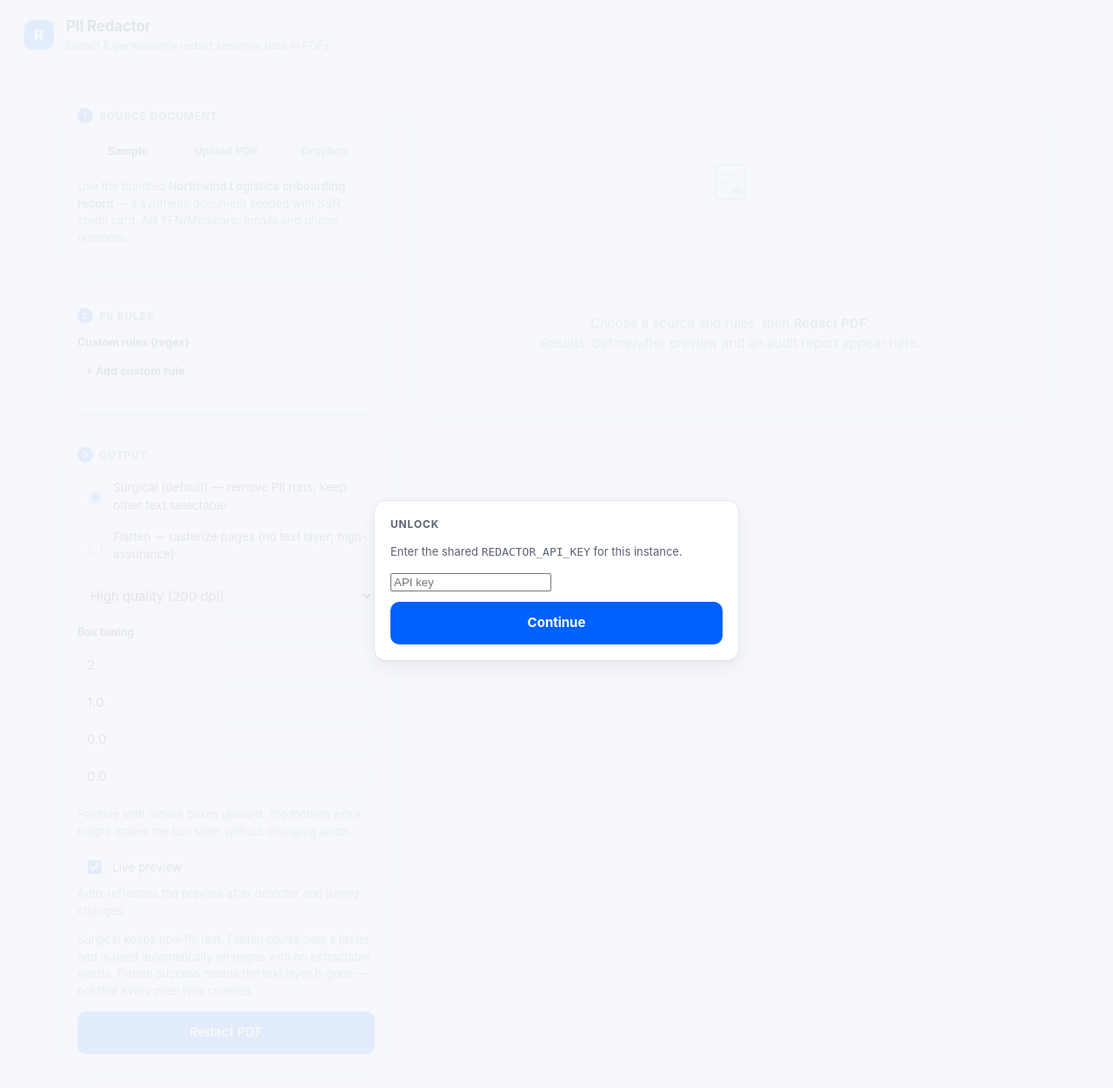
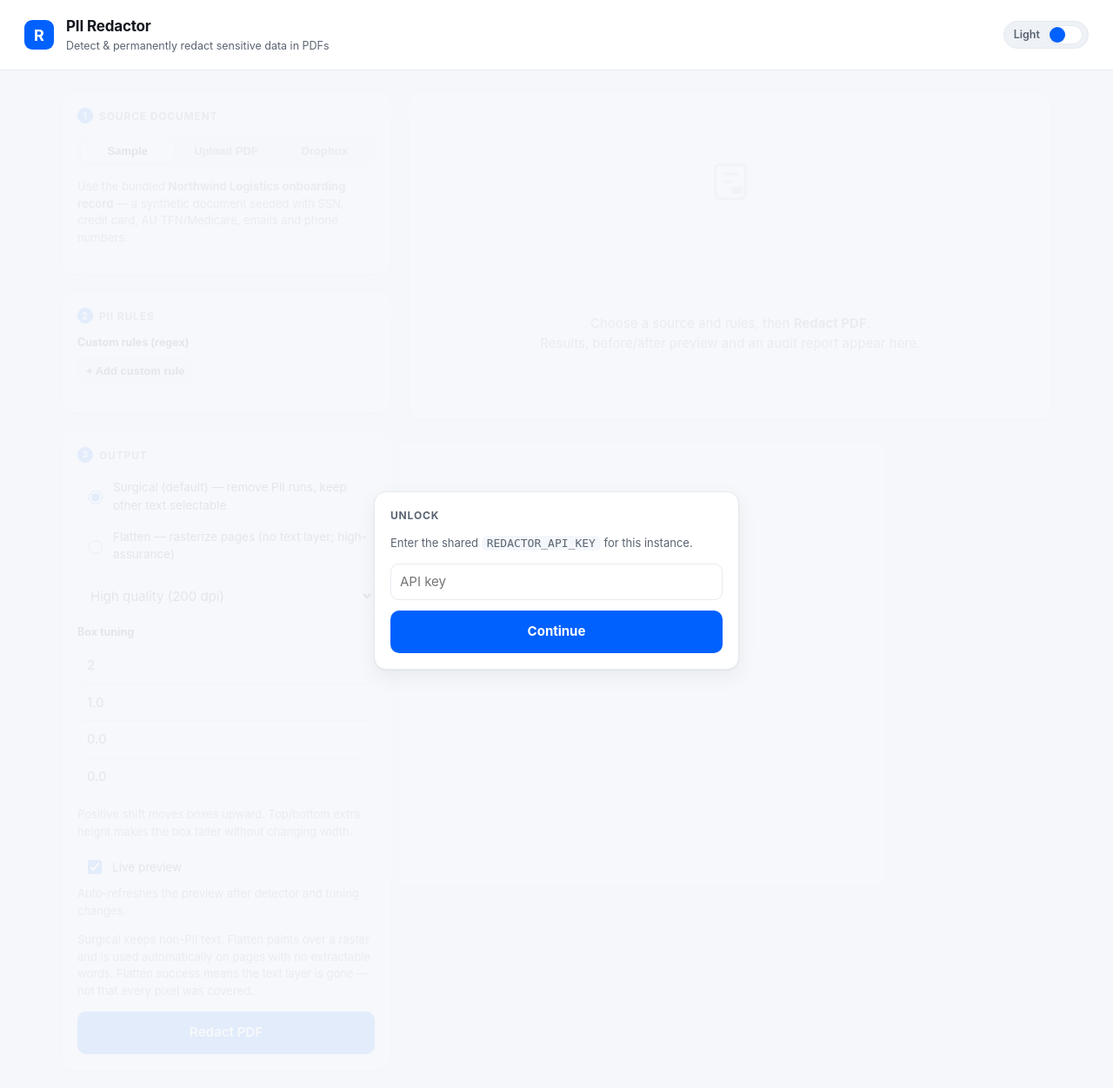
Before and after one commit to lukepurcell/pii-redactor, a Flask app: page / in a window 1280 px wide. Shown: the top 1251 px of the page at 87% size. Run offline with Flask 3, Linux system fonts and the light colour scheme.

Commit message:
Add dark mode with a header theme toggle.
Extend the UI CSS variables for light/dark surfaces, persist the choice in
localStorage, and keep the sticky header above the auth gate so the switch
stays clickable before unlock.

Co-authored-by: lukepurcell <lukepurcell@users.noreply.github.com>

```diff
--- a/templates/index.html
+++ b/templates/index.html
@@ -4,83 +4,129 @@
 <meta charset="utf-8">
 <meta name="viewport" content="width=device-width, initial-scale=1">
 <title>PII Redactor — MVP</title>
+<script>
+(function(){
+  try{
+    var stored = localStorage.getItem("theme");
+    var theme = (stored === "light" || stored === "dark")
+      ? stored
+      : (window.matchMedia("(prefers-color-scheme: dark)").matches ? "dark" : "light");
+    document.documentElement.setAttribute("data-theme", theme);
+  }catch(e){
+    document.documentElement.setAttribute("data-theme", "light");
+  }
+})();
+</script>
 <style>
   :root{
+    color-scheme: light;
     --bg:#f6f8fb; --panel:#ffffff; --ink:#13171f; --muted:#5b6472;
     --line:#e6eaf0; --accent:#0061fe; --accent-ink:#fff;
     --high:#d6253b; --medium:#c2790b; --low:#3a7d44; --ok:#16855c; --okbg:#e7f7ef;
     --radius:14px; --shadow:0 1px 2px rgba(16,24,40,.05),0 8px 24px rgba(16,24,40,.06);
+    --surface:#eef1f6; --surface-2:#f4f7fb; --elevated:#fff;
+    --badge-high-bg:#fde8eb; --badge-medium-bg:#fbf0dd; --badge-low-bg:#e6f4ea;
+    --fail-bg:#fde8eb; --gate-scrim:rgba(246,248,251,.92);
+    --control-shadow:0 1px 2px rgba(0,0,0,.08);
+  }
+  [data-theme="dark"]{
+    color-scheme: dark;
+    --bg:#0f1419; --panel:#1a222d; --ink:#e8edf4; --muted:#9aa3b2;
+    --line:#2a3441; --accent:#3d8bfd; --accent-ink:#fff;
+    --high:#f07178; --medium:#e0a84a; --low:#6bcf7f; --ok:#3dba84; --okbg:#163528;
+    --shadow:0 1px 2px rgba(0,0,0,.35),0 8px 24px rgba(0,0,0,.4);
+    --surface:#243040; --surface-2:#1e2834; --elevated:#2a3544;
+    --badge-high-bg:#3a1f24; --badge-medium-bg:#3a2e1a; --badge-low-bg:#1a3224;
+    --fail-bg:#3a1f24; --gate-scrim:rgba(15,20,25,.92);
+    --control-shadow:0 1px 2px rgba(0,0,0,.4);
   }
   *{box-sizing:border-box}
   body{margin:0;background:var(--bg);color:var(--ink);
     font:15px/1.5 -apple-system,BlinkMacSystemFont,"Segoe UI",Roboto,Helvetica,Arial,sans-serif}
   header{background:var(--panel);border-bottom:1px solid var(--line);padding:18px 28px;
-    display:flex;align-items:center;gap:14px;position:sticky;top:0;z-index:5}
-  .logo{width:34px;height:34px;border-radius:9px;background:var(--accent);color:#fff;
-    display:grid;place-items:center;font-weight:700;font-size:18px}
+    display:flex;align-items:center;gap:14px;position:sticky;top:0;z-index:30}
+  .logo{width:34px;height:34px;border-radius:9px;background:var(--accent);color:var(--accent-ink);
+    display:grid;place-items:center;font-weight:700;font-size:18px;flex-shrink:0}
   header h1{font-size:17px;margin:0;font-weight:650;letter-spacing:-.01em}
   header p{margin:0;color:var(--muted);font-size:12.5px}
+  .theme-switch{margin-left:auto;flex-shrink:0;display:inline-flex;align-items:center;gap:8px;
+    border:1px solid var(--line);background:var(--surface);border-radius:999px;padding:4px 6px 4px 10px;
+    cursor:pointer;font:inherit;color:var(--muted);font-size:12.5px;font-weight:600}
+  .theme-switch:hover{color:var(--ink)}
+  .theme-switch .theme-label{min-width:2.6em}
+  .theme-switch .track{position:relative;width:40px;height:22px;border-radius:999px;
+    background:var(--elevated);box-shadow:inset 0 0 0 1px var(--line);transition:background .2s}
+  .theme-switch .thumb{position:absolute;top:2px;left:2px;width:18px;height:18px;border-radius:50%;
+    background:var(--accent);box-shadow:var(--control-shadow);transition:transform .2s}
+  [data-theme="dark"] .theme-switch .thumb{transform:translateX(18px)}
   .wrap{max-width:1180px;margin:24px auto;padding:0 20px;display:grid;
     grid-template-columns:380px 1fr;gap:20px;align-items:start}
-  @media(max-width:880px){.wrap{grid-template-columns:1fr}}
+  @media(max-width:880px){
+    .wrap{grid-template-columns:1fr}
+    header{padding:14px 16px;gap:10px}
+    .theme-switch .theme-label{display:none}
+  }
   .card{background:var(--panel);border:1px solid var(--line);border-radius:var(--radius);
     box-shadow:var(--shadow);padding:18px 18px}
   .card h2{font-size:12px;text-transform:uppercase;letter-spacing:.07em;color:var(--muted);
     margin:0 0 12px}
   .step{display:inline-grid;place-items:center;width:18px;height:18px;border-radius:50%;
-    background:var(--accent);color:#fff;font-size:11px;margin-right:7px;vertical-align:1px}
-  .tabs{display:flex;gap:6px;background:#eef1f6;padding:4px;border-radius:10px;margin-bottom:12px}
+    background:var(--accent);color:var(--accent-ink);font-size:11px;margin-right:7px;vertical-align:1px}
+  .tabs{display:flex;gap:6px;background:var(--surface);padding:4px;border-radius:10px;margin-bottom:12px}
   .tabs button{flex:1;border:0;background:transparent;padding:7px 8px;border-radius:7px;
     font-size:13px;color:var(--muted);cursor:pointer;font-weight:550}
-  .tabs button.active{background:#fff;color:var(--ink);box-shadow:0 1px 2px rgba(0,0,0,.08)}
+  .tabs button.active{background:var(--elevated);color:var(--ink);box-shadow:var(--control-shadow)}
   .pane{display:none} .pane.active{display:block}
-  label.file,input[type=text]{width:100%}
-  input[type=text]{padding:9px 10px;border:1px solid var(--line);border-radius:9px;font:inherit}
+  label.file,input[type=text],input[type=password]{width:100%}
+  input[type=text],input[type=password],select{
+    padding:9px 10px;border:1px solid var(--line);border-radius:9px;font:inherit;
+    background:var(--panel);color:var(--ink)}
   .muted{color:var(--muted);font-size:13px}
   .group{margin-bottom:14px}
   .group h3{font-size:12.5px;margin:0 0 7px;color:var(--ink);font-weight:650}
   .chk{display:flex;align-items:center;gap:9px;padding:6px 8px;border-radius:8px}
-  .chk:hover{background:#f4f7fb}
+  .chk:hover{background:var(--surface-2)}
   .chk input{width:16px;height:16px;accent-color:var(--accent)}
   .chk .lab{flex:1;font-size:13.5px}
   .badge{font-size:10.5px;font-weight:700;padding:2px 7px;border-radius:999px;text-transform:uppercase;letter-spacing:.03em}
-  .b-high{background:#fde8eb;color:var(--high)} .b-medium{background:#fbf0dd;color:var(--medium)}
-  .b-low{background:#e6f4ea;color:var(--low)}
+  .b-high{background:var(--badge-high-bg);color:var(--high)}
+  .b-medium{background:var(--badge-medium-bg);color:var(--medium)}
+  .b-low{background:var(--badge-low-bg);color:var(--low)}
   .customrow{display:flex;gap:6px;margin-bottom:6px}
   .customrow input{flex:1}
-  .btn{border:0;border-radius:10px;padding:10px 14px;font:inherit;font-weight:650;cursor:pointer}
-  .btn.primary{background:var(--accent);color:#fff;width:100%;font-size:15px;padding:13px}
+  .btn{border:0;border-radius:10px;padding:10px 14px;font:inherit;font-weight:650;cursor:pointer;text-decoration:none;display:inline-block}
+  .btn.primary{background:var(--accent);color:var(--accent-ink);width:100%;font-size:15px;padding:13px}
   .btn.primary:disabled{opacity:.55;cursor:progress}
-  .btn.ghost{background:#eef1f6;color:var(--ink)}
+  .btn.ghost{background:var(--surface);color:var(--ink)}
   .btn.link{background:transparent;color:var(--accent);padding:4px 6px}
-  .addbtn{background:#eef1f6;color:var(--ink);border-radius:8px;border:0;padding:8px 10px;cursor:pointer;font-weight:600;font-size:13px}
-  select{padding:9px 10px;border:1px solid var(--line);border-radius:9px;font:inherit;width:100%}
+  .addbtn{background:var(--surface);color:var(--ink);border-radius:8px;border:0;padding:8px 10px;cursor:pointer;font-weight:600;font-size:13px}
+  select{width:100%}
   /* results */
   #results{min-height:200px}
   .placeholder{display:grid;place-items:center;height:340px;color:var(--muted);text-align:center}
   .placeholder svg{opacity:.35;margin-bottom:10px}
   .verify{display:flex;align-items:center;gap:10px;padding:12px 14px;border-radius:11px;font-weight:600;margin-bottom:14px}
   .verify.pass{background:var(--okbg);color:var(--ok)}
-  .verify.fail{background:#fde8eb;color:var(--high)}
+  .verify.fail{background:var(--fail-bg);color:var(--high)}
   .stats{display:flex;gap:10px;flex-wrap:wrap;margin-bottom:14px}
-  .stat{background:#f4f7fb;border-radius:11px;padding:10px 14px;min-width:96px}
+  .stat{background:var(--surface-2);border-radius:11px;padding:10px 14px;min-width:96px}
   .stat b{display:block;font-size:22px;letter-spacing:-.02em}
   .stat span{font-size:11.5px;color:var(--muted);text-transform:uppercase;letter-spacing:.05em}
   .chips{display:flex;gap:7px;flex-wrap:wrap;margin-bottom:16px}
-  .chip{font-size:12.5px;background:#eef1f6;border-radius:999px;padding:5px 11px}
+  .chip{font-size:12.5px;background:var(--surface);border-radius:999px;padding:5px 11px}
   .chip b{color:var(--accent)}
   .preview-head{display:flex;align-items:center;justify-content:space-between;margin-bottom:8px}
-  .toggle{display:flex;background:#eef1f6;border-radius:9px;padding:3px}
+  .toggle{display:flex;background:var(--surface);border-radius:9px;padding:3px}
   .toggle button{border:0;background:transparent;padding:6px 14px;border-radius:7px;font:inherit;font-weight:600;font-size:13px;color:var(--muted);cursor:pointer}
-  .toggle button.active{background:#fff;color:var(--ink);box-shadow:0 1px 2px rgba(0,0,0,.08)}
+  .toggle button.active{background:var(--elevated);color:var(--ink);box-shadow:var(--control-shadow)}
   .pageimg{width:100%;border:1px solid var(--line);border-radius:10px;margin-bottom:10px;display:block}
   table{width:100%;border-collapse:collapse;margin-top:6px;font-size:13px}
   th,td{text-align:left;padding:8px 10px;border-bottom:1px solid var(--line)}
   th{color:var(--muted);font-size:11px;text-transform:uppercase;letter-spacing:.05em}
-  td code{background:#f4f7fb;padding:1px 6px;border-radius:6px}
+  td code, .gate code, .muted code{background:var(--surface-2);padding:1px 6px;border-radius:6px}
   .downloads{display:flex;gap:10px;margin:16px 0 4px}
   .dbx-note{font-size:12.5px;color:var(--muted);margin-top:6px}
-  .gate{position:fixed;inset:0;background:rgba(246,248,251,.92);z-index:20;
+  .gate{position:fixed;inset:0;background:var(--gate-scrim);z-index:20;
     display:none;place-items:center;padding:24px}
   .gate.open{display:grid}
   .gate .card{max-width:420px;width:100%}
@@ -103,6 +149,10 @@
     <h1>PII Redactor</h1>
     <p>Detect &amp; permanently redact sensitive data in PDFs</p>
   </div>
+  <button type="button" class="theme-switch" id="themeToggle" aria-label="Toggle dark mode" aria-pressed="false">
+    <span class="theme-label" id="themeLabel">Light</span>
+    <span class="track" aria-hidden="true"><span class="thumb"></span></span>
+  </button>
 </header>
 
 <div class="wrap">
@@ -193,6 +243,29 @@ let requestInFlight = false;
 let rerunPending = false;
 
 let apiKey = sessionStorage.getItem("apiKey") || "";
+
+function currentTheme(){
+  return document.documentElement.getAttribute("data-theme") === "dark" ? "dark" : "light";
+}
+
+function applyTheme(theme){
+  const next = theme === "dark" ? "dark" : "light";
+  document.documentElement.setAttribute("data-theme", next);
+  try{ localStorage.setItem("theme", next); }catch(e){}
+  const pressed = next === "dark";
+  const btn = $("#themeToggle");
+  if(btn){
+    btn.setAttribute("aria-pressed", pressed ? "true" : "false");
+    btn.setAttribute("aria-label", pressed ? "Switch to light mode" : "Switch to dark mode");
+  }
+  const label = $("#themeLabel");
+  if(label) label.textContent = pressed ? "Dark" : "Light";
+}
+
+applyTheme(currentTheme());
+$("#themeToggle").addEventListener("click", ()=>{
+  applyTheme(currentTheme() === "dark" ? "light" : "dark");
+});
 
 function authHeaders(extra){
   const h = Object.assign({}, extra || {});
```
